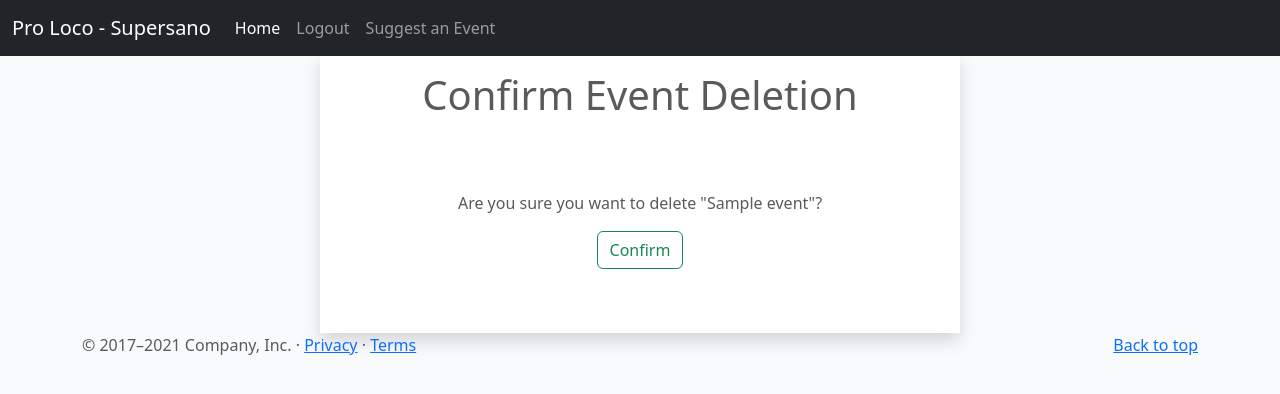
After one commit to aelfrith92/pro-loco-milestone-project-4, a Django app: a page that uses templates/event_confirm_delete.html in a window 1280 px wide. The commit adds this page. Shown: the top 394 px of the page. Run offline with Django 3.2, Linux system fonts and the light colour scheme; a user stored in the database is signed in; tables that the repository leaves empty hold one stand-in row (values such as "Sample post"); some libraries are stand-ins or nearby versions.

Commit message:
Finalize CRUD functionalities, with some refinements left about global appearance and prepopulated fields when trying to update an event

```diff
--- a/eventsblog/urls.py
+++ b/eventsblog/urls.py
@@ -7,4 +7,5 @@ urlpatterns = [
     path('<slug:slug>/', views.EventOverview.as_view(), name='event_detail'),
     path('join/<slug:slug>', views.EventJoin.as_view(), name='event_like'),
     path('update/<slug:slug>', views.UpdateEvent.as_view(), name='update'),
+    path('delete/<slug:slug>', views.DeleteEvent.as_view(), name='delete'),
 ]
--- a/eventsblog/views.py
+++ b/eventsblog/views.py
@@ -1,6 +1,6 @@
 from django.shortcuts import render, get_object_or_404, reverse
-from django.views import generic, View
-from django.views.generic.edit import CreateView, UpdateView
+# from django.views import generic,
+from django.views.generic import CreateView, ListView, UpdateView, DeleteView, View
 from django.contrib.auth.mixins import LoginRequiredMixin, UserPassesTestMixin
 from django.http import HttpResponseRedirect
 from .models import Event
@@ -11,7 +11,7 @@ from django.utils.text import slugify
 from .forms import CommentEventForm, SuggestEventForm
 
 
-class EventList(generic.ListView):
+class EventList(ListView):
     model = Event
     queryset = Event.objects.filter(status=1).order_by("scheduled_on")
     template_name = "index.html"
@@ -124,32 +124,43 @@ class Suggestion(LoginRequiredMixin, CreateView):
 
 
 class UpdateEvent(LoginRequiredMixin, UserPassesTestMixin, UpdateView):
-
+    """
+    A view to editing an event form for the event owner
+    """
     model = Event
     form_class = SuggestEventForm
     template_name = 'update.html'
     success_url = "/"
 
-    # def form_valid(self, form):
-    #     # Di seguito bisogna rivedere la seconda parte della condition
-    #     if form.instance.title != self.request.event.title:
-    #         form.instance.slug = slugify(form.instance.title)
-    #     suggested_date = form.instance.scheduled_on
-    #     # Checking whether the chosen date is already taken
-    #     scheduled_events = Event.objects.values_list('scheduled_on')
-    #     for day in scheduled_events.values('scheduled_on'):
-    #         if day['scheduled_on'].strftime("%x") == suggested_date.strftime("%x"):
-    #             messages.warning(
-    #                 self.request, 'The chosen date is taken by'
-    #                 ' another event. Have a look at the homepage for the'
-    #                 ' available dates.'
-    #             )
-    #             return HttpResponseRedirect(reverse('update', ))
-    #     messages.success(
-    #         self.request, 'Event successfully edited'
-    #     )
-    #     return super(UpdateEvent, self).form_valid(form)
+    def form_valid(self, form):
+        suggested_date = form.instance.scheduled_on
+        # Checking whether the chosen date is already taken
+        scheduled_events = Event.objects.values_list('scheduled_on')
+        for day in scheduled_events.values('scheduled_on'):
+            if day['scheduled_on'].strftime("%x") == suggested_date.strftime("%x"):
+                messages.warning(
+                    self.request, 'The chosen date is taken by'
+                    ' another event. Have a look at the homepage for the'
+                    ' available dates.'
+                )
+                return HttpResponseRedirect(reverse('update', ))
+        messages.success(
+            self.request, 'Event successfully edited'
+        )
+        return super(UpdateEvent, self).form_valid(form)
 
     # Check if admin or throw 403
     def test_func(self):
-        return self.request.user.is_superuser
+        return self.request.user.is_staff
+
+
+class DeleteEvent(LoginRequiredMixin, UserPassesTestMixin, DeleteView):
+    """
+    A view to delete an event
+    """
+    model = Event
+    success_url = "/"
+    template_name = 'event_confirm_delete.html'
+
+    def test_func(self):
+        return self.request.user.is_staff
--- a/requirements.txt
+++ b/requirements.txt
@@ -10,6 +10,7 @@ django-crispy-forms==1.14.0
 django-summernote==0.8.20.0
 gunicorn==20.1.0
 heroku==0.1.4
+html2text==2020.1.16
 oauthlib==3.2.0
 psycopg2==2.9.3
 PyJWT==2.4.0
--- /dev/null
+++ b/templates/event_confirm_delete.html
@@ -0,0 +1,18 @@
+{% extends 'base.html' %}
+{% load static %}
+{{ form.media }}
+
+{% block content %}
+<div class="h-100 d-flex justify-content-center align-items-center">
+    <div class="p-3 bg-white shadow col-10 col-md-6">
+        <h1 class="text-center">Confirm Event Deletion</h1>
+        <div class="d-flex justify-content-center pt-3">
+            <form method="post" class="text-center p-5">
+                {% csrf_token %}
+                <p>Are you sure you want to delete "{{ object.title }}"?</p>
+                <input type="submit" value="Confirm" class="btn btn-outline-success">
+            </form>
+        </div>
+    </div>
+</div>
+{% endblock %}
--- a/templates/index.html
+++ b/templates/index.html
@@ -84,7 +84,7 @@
             </p>
             {% if user.is_authenticated and user.is_staff %}
               <a class="btn btn-outline-info" href="{% url 'update' event.slug %}">Update</a>
-              <a class="btn btn-outline-danger" href="#">Delete</a>
+              <a class="btn btn-outline-danger" href="{% url 'delete' event.slug %}">Delete</a>
             {% endif %}
           </div>
           <div class="col-md-5">
@@ -123,7 +123,7 @@
             </p>
             {% if user.is_authenticated and user.is_staff %}
               <a class="btn btn-outline-info" href="{% url 'update' event.slug %}">Update</a>
-              <a class="btn btn-outline-danger" href="#">Delete</a>
+              <a class="btn btn-outline-danger" href="{% url 'delete' event.slug %}">Delete</a>
             {% endif %}
           </div>
           <div class="col-md-5 order-md-1">
```
